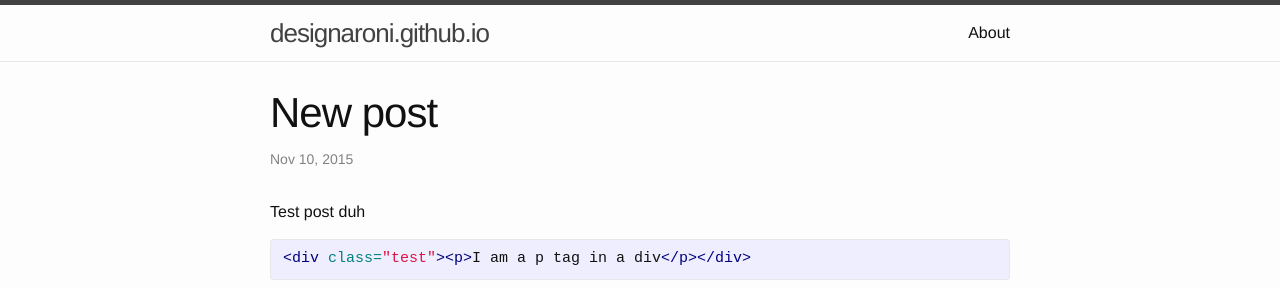
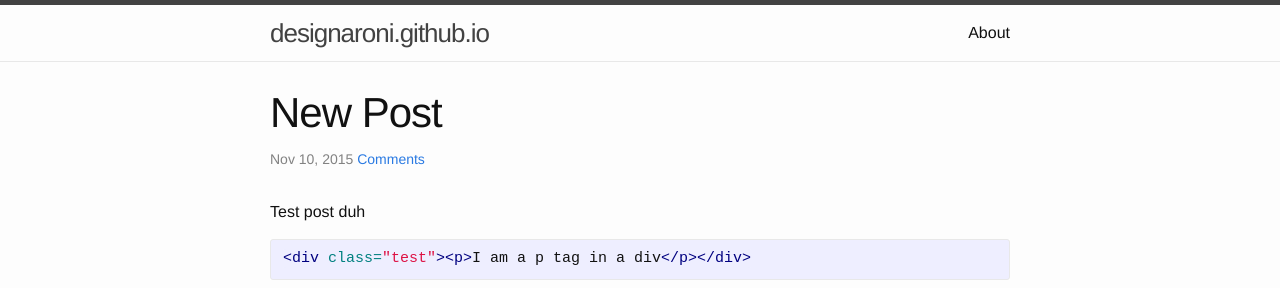
Before and after one commit to Designaroni/designaroni, a Jekyll site: the page built from _posts/2015-11-10-new-post.markdown, in a window 1280 px wide. Shown: the top 288 px of the page. Built offline with Jekyll 4.4.1, drawn with Linux system fonts in a browser that asks for light colours; comment, search, counter and statistics services are not loaded.

Commit message:
updated config.yml for post comments, updated post template to display comments, renamed new post file

```diff
--- a/_config.yml
+++ b/_config.yml
@@ -3,10 +3,11 @@ title: designaroni.github.io
 email: hello@designaroni.com
 description: > # this means to ignore newlines until "baseurl:"
   Senior Front End Designer @SportNgin - Eternally Minnesotan, Forever Curious… / Web Designer & Front-end Developer / Typographer / Coder / UI / UX /
-baseurl: "" # the subpath of your site, e.g. /blog/
+baseurl: "//" # the subpath of your site, e.g. /blog/
 url: "http://designaroni.com" # the base hostname & protocol for your site
 twitter_username: designaroni
 github_username:  designaroni
+hasComments: "#disqus_thread"
 
 # Build settings
 markdown: kramdown
--- a/_layouts/post.html
+++ b/_layouts/post.html
@@ -6,7 +6,12 @@ bodyClass: post
 
   <header class="post-header">
     <h1 class="post-title">{{ page.title }}</h1>
-    <p class="post-meta">{{ page.date | date: "%b %-d, %Y" }}{% if page.author %} • {{ page.author }}{% endif %}{% if page.meta %} • {{ page.meta }}{% endif %}</p>
+    <p class="post-meta">
+      {{ page.date | date: "%b %-d, %Y" }}{% if page.author %} • {{ page.author }}{% endif %}{% if page.meta %} • {{ page.meta }}{% endif %}
+      <span class="post-comments">
+        <a href="{{ post.url | prepend: site.baseurl | append: site.hasComments }}">Comments</a>
+      </span>
+    </p>
   </header>
 
   <article class="post-content">
--- a/_posts/2015-11-10-new.markdown
+++ b/_posts/2015-11-10-new-post.markdown
@@ -1,8 +1,8 @@
 ---
 layout: post
-title:  "New post"
+title:  "New Post"
 date:   2015-11-10 00:10:34
-categories: front-end markup html css javascript sass scss process
+categories: front-end markup
 ---
 Test post duh
 
--- a/index.html
+++ b/index.html
@@ -2,23 +2,17 @@
 layout: default
 bodyClass: home
 ---
-
 <div class="home">
-
   <h1 class="page-heading">Articles</h1>
-
   <ul class="post-list">
     {% for post in site.posts %}
       <li>
         <span class="post-meta">{{ post.date | date: "%b %-d, %Y" }}</span>
-
         <h2>
           <a class="post-link" href="{{ post.url | prepend: site.baseurl }}">{{ post.title }}</a>
         </h2>
       </li>
     {% endfor %}
   </ul>
-
   <p class="rss-subscribe">subscribe <a href="{{ "/feed.xml" | prepend: site.baseurl }}">via RSS</a></p>
-
 </div>
```
